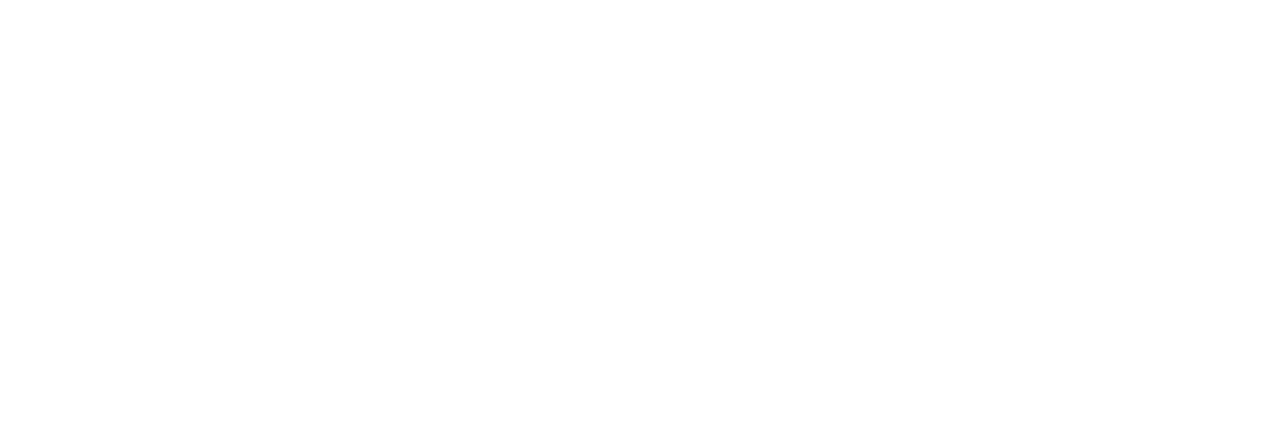
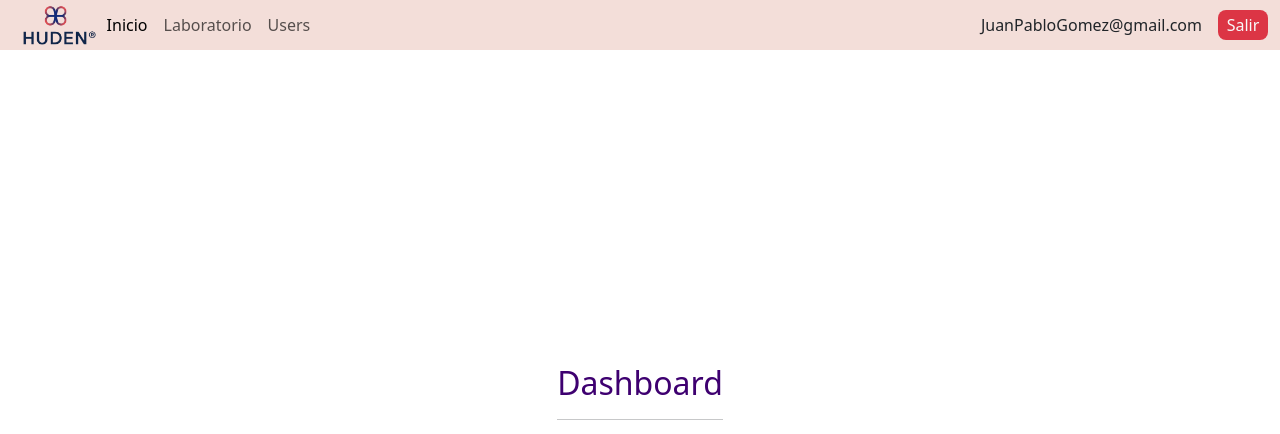
Before and after one commit to endyleyms/HUDEN, a React (Vite) app: page /dashboard in a window 1280 px wide. Before the commit this address had no page. Shown: the top 434 px of the page. Built offline with nearby package versions, Linux system fonts and the light colour scheme.

Commit message:
new page adding. Dashboard

```diff
--- a/src/App.jsx
+++ b/src/App.jsx
@@ -5,6 +5,7 @@
 import './App.css'
 import Singup from "./Pages/Singup";
 import Admin from "./Pages/Admin";
+import Dashboard from "./Pages/Dashboard";
 
 function App() {
 
@@ -14,6 +15,7 @@
         <Route path="/" element={<Singup/>} />
         {/* <Route path="/login" element={<Login/>} /> */}
         <Route path="/admin" element={<Admin/>}/>
+        <Route path="/dashboard" element={<Dashboard/>}/>
       </Routes>
     </BrowserRouter>
   )
--- a/src/Components/Form.jsx
+++ b/src/Components/Form.jsx
@@ -57,7 +57,7 @@
           <input type="password" className="form-control" id="exampleInputPassword1" value={password} onChange={(e)=>setPassword(e.target.value)}/>
           {error?.password && <div className="text-danger">{error?.password}</div>}
         </div>
-        <button type="submit" className="btn text-light" style={{backgroundColor:'#3E0070'}}>Acceso</button>
+        <button type="submit" className="btn text-light" style={{backgroundColor:'#3E0070'}}>Ingresar</button>
     </form>
   )
 }
--- a/src/Components/Header.jsx
+++ b/src/Components/Header.jsx
@@ -14,11 +14,11 @@
             <li className="nav-item">
               <a className="nav-link active" aria-current="page" href="/">Inicio</a>
             </li>
+            {/* <li className="nav-item">
+              <a className="nav-link" href="/">Reporte de horas</a>
+            </li> */}
             <li className="nav-item">
-              <a className="nav-link" href="/">Reporte de horas</a>
-            </li>
-            <li className="nav-item">
-              <a className="nav-link" href="/">Laboratorio</a>
+              <a className="nav-link" href="/dashboard">Laboratorio</a>
             </li>
             <li className="nav-item">
               <a className="nav-link" href="/admin">Users</a>
--- /dev/null
+++ b/src/Pages/Dashboard.jsx
@@ -0,0 +1,14 @@
+import React from 'react'
+import Header from '../Components/Header'
+
+function Dashboard() {
+  return (
+    <div>
+      <Header/>
+      <h2 className="text-center" style={{color:'#3E0070'}}>Dashboard</h2>
+      <hr />
+    </div>
+  )
+}
+
+export default Dashboard
```
